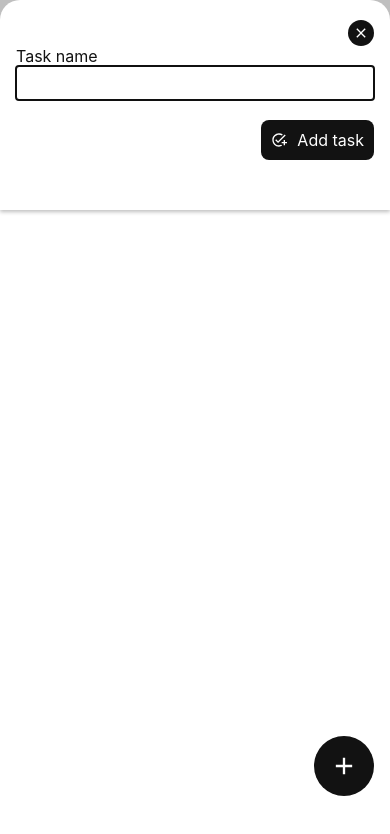
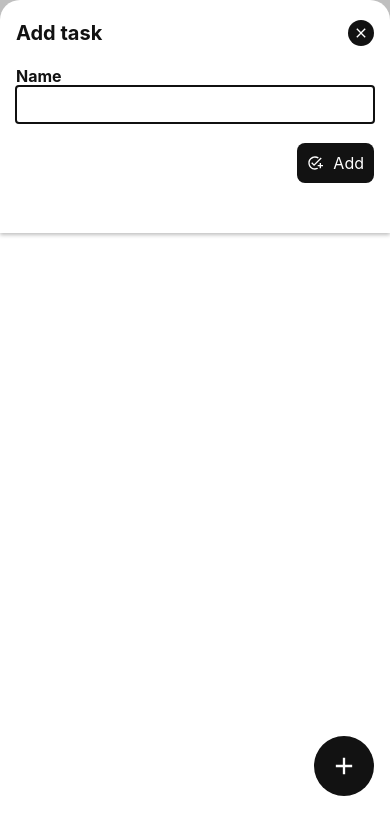
Before and after one commit to esfxra/TasksRN, a React Native app: screen / in a window 390 px wide. Both pictures are taken after a click on the element 344 px from the left and 766 px from the top of the page. Shown: the top 834 px of the page. Built offline with nearby package versions, Linux system fonts and the light colour scheme.

Commit message:
Update modal styles

```diff
--- a/src/components/ModalLayout.tsx
+++ b/src/components/ModalLayout.tsx
@@ -3,10 +3,13 @@ import {Platform, Pressable, KeyboardAvoidingView, View} from 'react-native';
 
 import {useThemeContext} from '../Theme.provider';
 import Button from './base/Button';
+import Text from './base/Text';
 import Row from './base/Row';
+import Separator from './base/Separator';
 
 interface ModalLayoutProps {
   children: React.ReactNode;
+  title: string;
   closeModal: () => void;
 }
 
@@ -36,9 +39,11 @@ function ScreenFiller({onPress}: {onPress: () => void}) {
 
 function ModalContent({
   children,
+  title,
   closeModal,
 }: {
   children: React.ReactNode;
+  title: string;
   closeModal: () => void;
 }) {
   const {theme} = useThemeContext();
@@ -54,7 +59,8 @@ function ModalContent({
         paddingHorizontal: theme.spacing.m,
         backgroundColor: theme.colors.background,
       }}>
-      <Row justifyContent="flex-end">
+      <Row justifyContent="space-between">
+        <Text type="subHeading">{title}</Text>
         <Button
           onPress={closeModal}
           hitSlop={10}
@@ -63,18 +69,27 @@ function ModalContent({
           borderRadius={999}
         />
       </Row>
+
+      <Separator />
+
       {children}
     </View>
   );
 }
 
-export default function ModalLayout({children, closeModal}: ModalLayoutProps) {
+export default function ModalLayout({
+  children,
+  title,
+  closeModal,
+}: ModalLayoutProps) {
   return (
     <KeyboardAvoidingView
       behavior={Platform.OS === 'ios' ? 'padding' : 'height'}>
       <ModalContainer>
         <ScreenFiller onPress={closeModal} />
-        <ModalContent closeModal={closeModal}>{children}</ModalContent>
+        <ModalContent title={title} closeModal={closeModal}>
+          {children}
+        </ModalContent>
       </ModalContainer>
     </KeyboardAvoidingView>
   );
--- a/src/components/base/TextInput.tsx
+++ b/src/components/base/TextInput.tsx
@@ -35,6 +35,7 @@ export default function TextInput({
         borderRadius: 0,
         borderColor: theme.colors.foreground,
         color: theme.colors.foreground,
+        ...theme.text.body,
       }}
     />
   );
--- a/src/screens/AddTask.screen.tsx
+++ b/src/screens/AddTask.screen.tsx
@@ -31,9 +31,8 @@ export default function AddTask({navigation}: AddTaskProps) {
   }
 
   return (
-    <ModalLayout closeModal={closeModal}>
-      <Text>Task name</Text>
-
+    <ModalLayout title="Add task" closeModal={closeModal}>
+      <Text type="bodyBold">Name</Text>
       <TextInput
         value={value}
         onChangeText={handleTextChange}
@@ -43,7 +42,7 @@ export default function AddTask({navigation}: AddTaskProps) {
       <Separator />
 
       <Row justifyContent="flex-end">
-        <Button onPress={handleAdd} label="Add task" icon="AddTask" />
+        <Button onPress={handleAdd} label="Add" icon="AddTask" />
       </Row>
     </ModalLayout>
   );
--- a/src/screens/EditTask.screen.tsx
+++ b/src/screens/EditTask.screen.tsx
@@ -47,8 +47,8 @@ export default function EditTask({navigation, route}: EditTaskProps) {
   }
 
   return (
-    <ModalLayout closeModal={closeModal}>
-      <Text>Task name</Text>
+    <ModalLayout title="Edit task" closeModal={closeModal}>
+      <Text type="bodyBold">Task name</Text>
       <TextInput
         value={value}
         onChangeText={handleTextChange}
--- a/src/theme.ts
+++ b/src/theme.ts
@@ -24,12 +24,16 @@ export const theme = {
       fontWeight: 'bold',
     } as TextStyle,
     subHeading: {
-      fontSize: 16,
+      fontSize: 20,
       fontWeight: 'bold',
     } as TextStyle,
     body: {
       fontSize: 16,
       fontWeight: 'normal',
+    } as TextStyle,
+    bodyBold: {
+      fontSize: 16,
+      fontWeight: 'bold',
     } as TextStyle,
   },
 };
```
